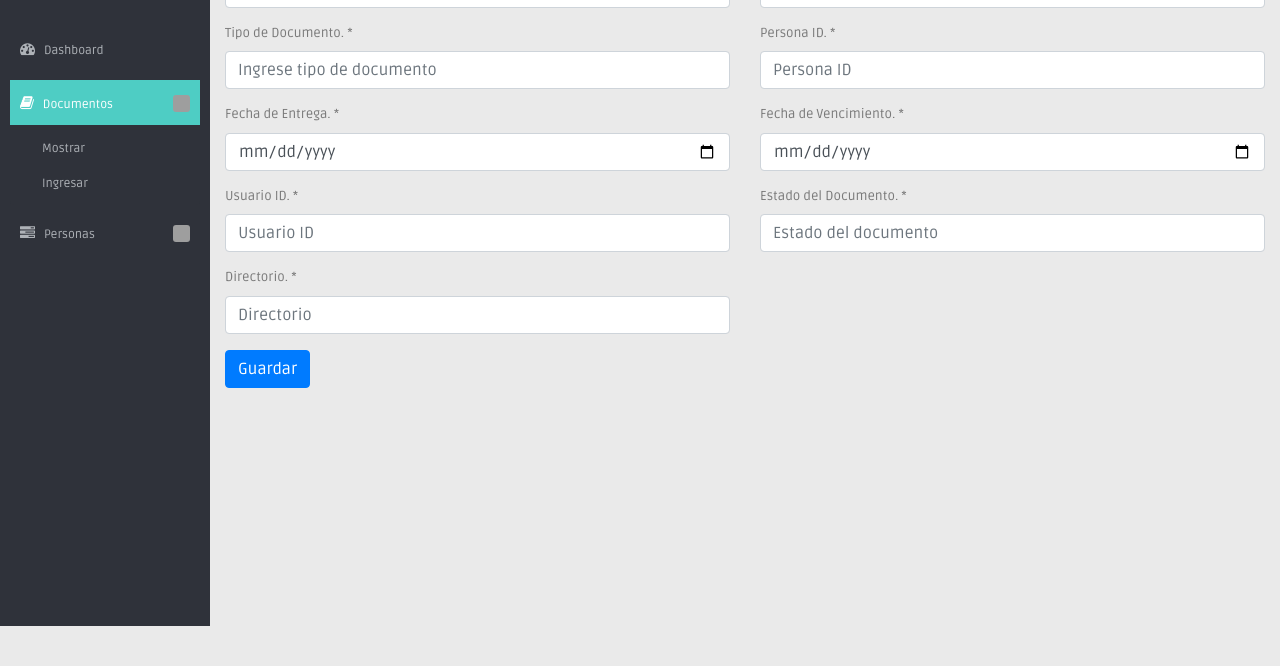
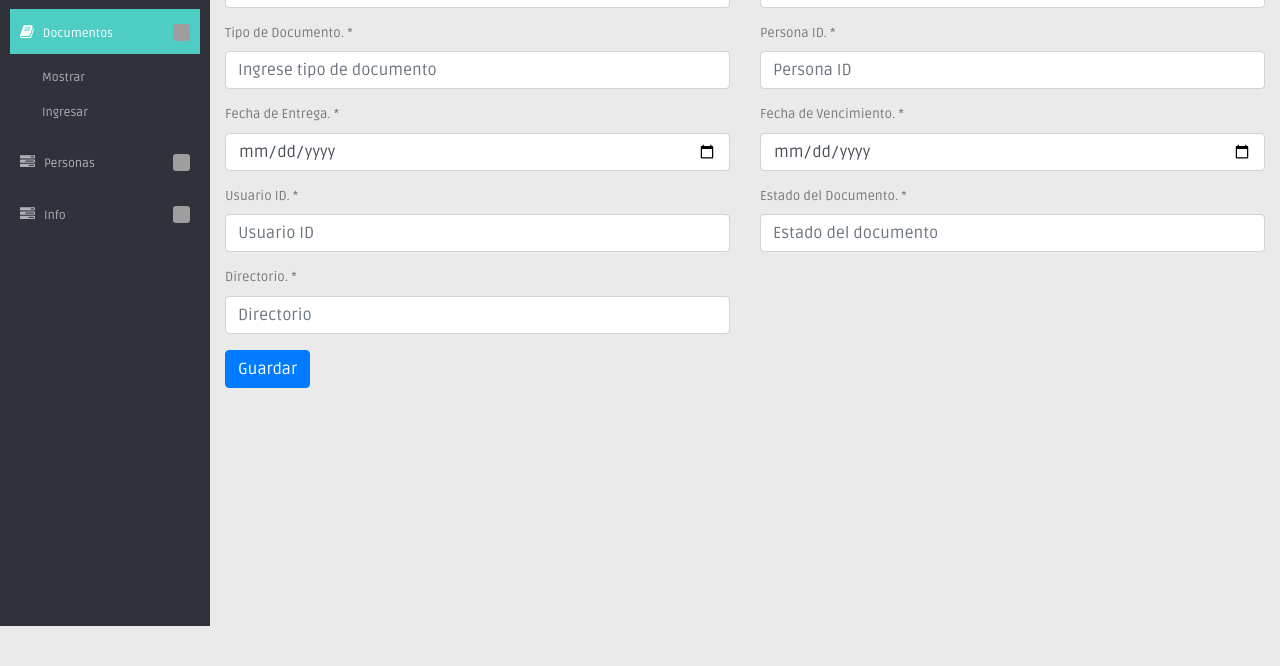
Before and after one commit to Miguelever/ProyectoControldeDocumentos, a CodeIgniter app: a page that uses application/views/template/header.php in a window 1280 px wide. Shown: the part 174-840 px from the top of the page. Run offline with CodeIgniter, Linux system fonts and the light colour scheme; data that the repository does not hold is empty; grey boxes are pictures that could not be loaded.

```diff
--- /dev/null
+++ b/application/views/dashboard/dashboard.php
@@ -0,0 +1,2 @@
+<br>
+<h1> Bienvenido a CtrlDocs</h1>
--- a/application/views/template/header.php
+++ b/application/views/template/header.php
@@ -47,138 +47,7 @@
         <!--  notification start -->
         <ul class="nav top-menu">
           <!-- settings start -->
-          <li class="dropdown">
-            <a data-toggle="dropdown" class="dropdown-toggle" href="index.html#">
-              <i class="fa fa-tasks"></i>
-              <span class="badge bg-theme">4</span>
-              </a>
-            <ul class="dropdown-menu extended tasks-bar">
-              <div class="notify-arrow notify-arrow-green"></div>
-              <li>
-                <p class="green">You have 4 pending tasks</p>
-              </li>
-              <li>
-                <a href="index.html#">
-                  <div class="task-info">
-                    <div class="desc">Dashio Admin Panel</div>
-                    <div class="percent">40%</div>
-                  </div>
-                  <div class="progress progress-striped">
-                    <div class="progress-bar progress-bar-success" role="progressbar" aria-valuenow="40" aria-valuemin="0" aria-valuemax="100" style="width: 40%">
-                      <span class="sr-only">40% Complete (success)</span>
-                    </div>
-                  </div>
-                </a>
-              </li>
-              <li>
-                <a href="index.html#">
-                  <div class="task-info">
-                    <div class="desc">Database Update</div>
-                    <div class="percent">60%</div>
-                  </div>
-                  <div class="progress progress-striped">
-                    <div class="progress-bar progress-bar-warning" role="progressbar" aria-valuenow="60" aria-valuemin="0" aria-valuemax="100" style="width: 60%">
-                      <span class="sr-only">60% Complete (warning)</span>
-                    </div>
-                  </div>
-                </a>
-              </li>
-              <li>
-                <a href="index.html#">
-                  <div class="task-info">
-                    <div class="desc">Product Development</div>
-                    <div class="percent">80%</div>
-                  </div>
-                  <div class="progress progress-striped">
-                    <div class="progress-bar progress-bar-info" role="progressbar" aria-valuenow="80" aria-valuemin="0" aria-valuemax="100" style="width: 80%">
-                      <span class="sr-only">80% Complete</span>
-                    </div>
-                  </div>
-                </a>
-              </li>
-              <li>
-                <a href="index.html#">
-                  <div class="task-info">
-                    <div class="desc">Payments Sent</div>
-                    <div class="percent">70%</div>
-                  </div>
-                  <div class="progress progress-striped">
-                    <div class="progress-bar progress-bar-danger" role="progressbar" aria-valuenow="70" aria-valuemin="0" aria-valuemax="100" style="width: 70%">
-                      <span class="sr-only">70% Complete (Important)</span>
-                    </div>
-                  </div>
-                </a>
-              </li>
-              <li class="external">
-                <a href="#">See All Tasks</a>
-              </li>
-            </ul>
-          </li>
-          <!-- settings end -->
-          <!-- inbox dropdown start-->
-          <li id="header_inbox_bar" class="dropdown">
-            <a data-toggle="dropdown" class="dropdown-toggle" href="index.html#">
-              <i class="fa fa-envelope-o"></i>
-              <span class="badge bg-theme">5</span>
-              </a>
-            <ul class="dropdown-menu extended inbox">
-              <div class="notify-arrow notify-arrow-green"></div>
-              <li>
-                <p class="green">You have 5 new messages</p>
-              </li>
-              <li>
-                <a href="index.html#">
-                  <span class="photo"><img alt="avatar" src="<?= base_url('assets/img/ui-zac.jpg')?>"></span>
-                  <span class="subject">
-                  <span class="from">Zac Snider</span>
-                  <span class="time">Just now</span>
-                  </span>
-                  <span class="message">
-                  Hi mate, how is everything?
-                  </span>
-                  </a>
-              </li>
-              <li>
-                <a href="index.html#">
-                  <span class="photo"><img alt="avatar" src="<?= base_url('assets/img/ui-divya.jpg')?>"></span>
-                  <span class="subject">
-                  <span class="from">Divya Manian</span>
-                  <span class="time">40 mins.</span>
-                  </span>
-                  <span class="message">
-                  Hi, I need your help with this.
-                  </span>
-                  </a>
-              </li>
-              <li>
-                <a href="index.html#">
-                  <span class="photo"><img alt="avatar" src="<?= base_url('assets/img/ui-danro.jpg')?>"></span>
-                  <span class="subject">
-                  <span class="from">Dan Rogers</span>
-                  <span class="time">2 hrs.</span>
-                  </span>
-                  <span class="message">
-                  Love your new Dashboard.
-                  </span>
-                  </a>
-              </li>
-              <li>
-                <a href="index.html#">
-                  <span class="photo"><img alt="avatar" src="<?= base_url('assets/img/ui-sherman.jpg')?>"></span>
-                  <span class="subject">
-                  <span class="from">Dj Sherman</span>
-                  <span class="time">4 hrs.</span>
-                  </span>
-                  <span class="message">
-                  Please, answer asap.
-                  </span>
-                  </a>
-              </li>
-              <li>
-                <a href="index.html#">See all messages</a>
-              </li>
-            </ul>
-          </li>
+
           <!-- inbox dropdown end -->
           <!-- notification dropdown start-->
           <li id="header_notification_bar" class="dropdown">
@@ -245,12 +114,6 @@
         <ul class="sidebar-menu" id="nav-accordion">
           <p class="centered"><a href="profile.html"><img src="<?= base_url('assets/img/ui-raquel.jpg')?>" class="img-circle" width="80"></a></p>
           <h5 class="centered">Miss Raquel</h5>
-          <li class="mt">
-            <a href="index.html">
-              <i class="fa fa-dashboard"></i>
-              <span>Dashboard</span>
-              </a>
-          </li>
           <li class="sub-menu">
             <a  class="<?= $activar=='documentos' ? 'active' : '' ?>" href="javascript:;">
               <i class="fa fa-book"></i>
@@ -271,6 +134,15 @@
               <li><a href="<?= base_url('personas/ingresar')?>">Ingresar</a></li>
             </ul>
           </li>
+          <li class="sub-menu">
+            <a  class="<?= $activar=='dashboard' ? 'active' : '' ?>" href="javascript:;">
+              <i class="fa fa-tasks"></i>
+              <span>Info</span>
+              </a>
+            <ul class="sub">
+              <li><a href="<?= base_url('dashboard/mostrar')?>">About</a></li>
+            </ul>
+          </li>
         </ul>
         <!-- sidebar menu end-->
       </div>
```
Also changed, not shown: application/controllers/Dashboard.php (added, +17 -0 lines).
